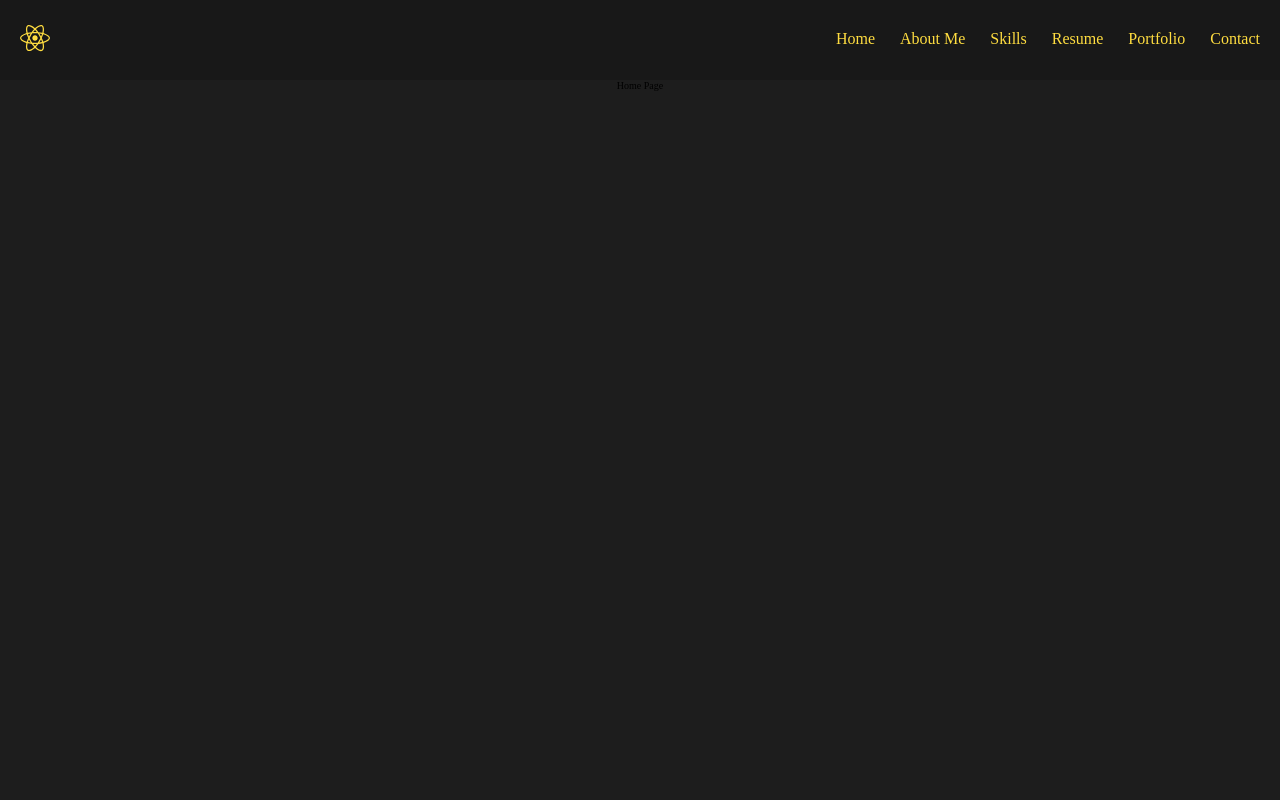
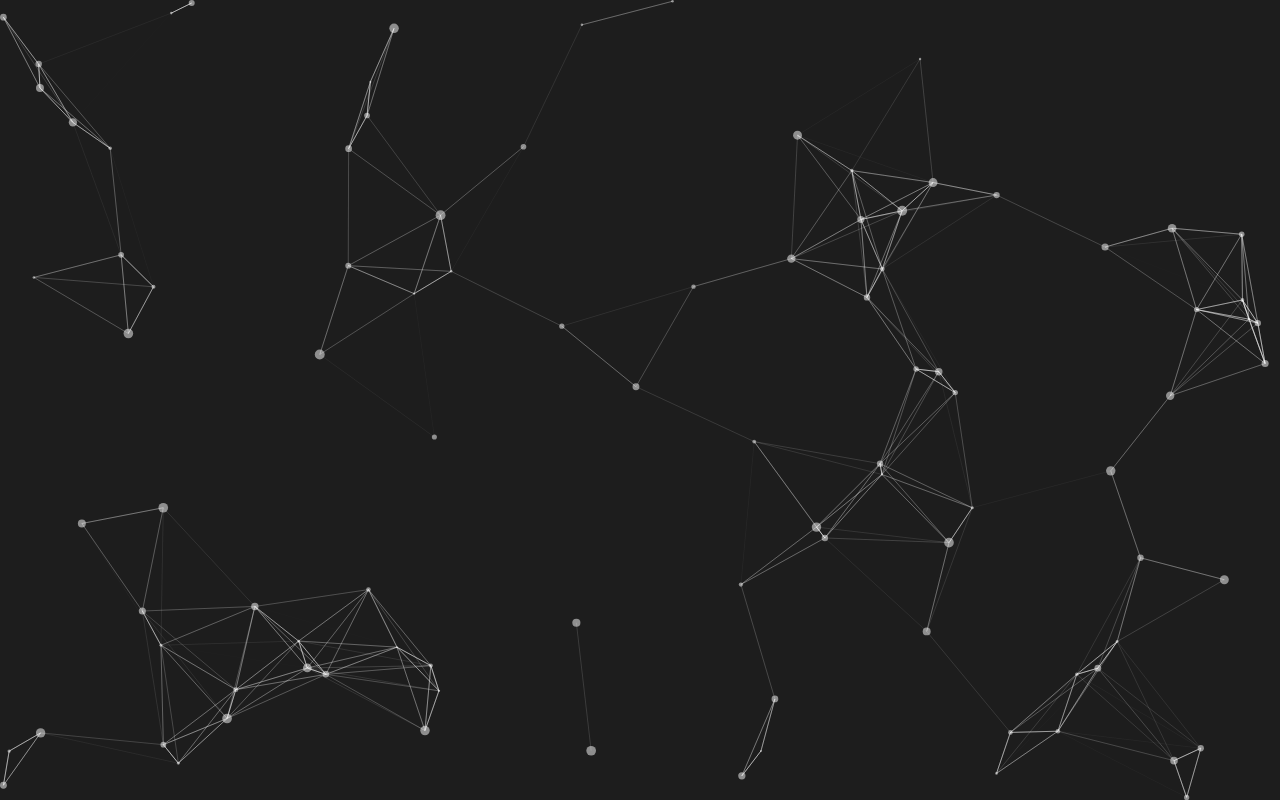
Before and after one commit to Md-Monirul-Islam/react-portfolio, a React (Create React App) app: page / in a window 1280 px wide. Built offline with nearby package versions, Linux system fonts and the light colour scheme.

Commit message:
successfully configure particles

```diff
--- a/src/App.js
+++ b/src/App.js
@@ -1,5 +1,7 @@
 import "./App.css";
 import { Routes, Route } from "react-router-dom";
+import Particles from "react-tsparticles";
+import { loadFull } from "tsparticles";
 import Home from "./containers/home/index";
 import About from "./containers/about";
 import Resume from "./containers/resume";
@@ -9,14 +11,90 @@
 import Navbar from "./components/navBar";
 
 function App() {
+  const particlesInit = async (main) => {
+    // Ensures the full tsparticles engine is loaded
+    await loadFull(main);
+  };
+
+  const particlesOptions = {
+    background: {
+      color: {
+        value: "#1d1d1d",
+      },
+    },
+    fpsLimit: 120,
+    interactivity: {
+      events: {
+        onClick: {
+          enable: true,
+          mode: "push",
+        },
+        onHover: {
+          enable: true,
+          mode: "repulse",
+        },
+        resize: true,
+      },
+      modes: {
+        push: {
+          quantity: 4,
+        },
+        repulse: {
+          distance: 200,
+          duration: 0.4,
+        },
+      },
+    },
+    particles: {
+      color: {
+        value: "#ffffff",
+      },
+      links: {
+        color: "#ffffff",
+        distance: 150,
+        enable: true,
+        opacity: 0.5,
+        width: 1,
+      },
+      move: {
+        direction: "none",
+        enable: true,
+        outModes: {
+          default: "bounce",
+        },
+        random: false,
+        speed: 6,
+        straight: false,
+      },
+      number: {
+        density: {
+          enable: true,
+          area: 800,
+        },
+        value: 80,
+      },
+      opacity: {
+        value: 0.5,
+      },
+      shape: {
+        type: "circle",
+      },
+      size: {
+        value: { min: 1, max: 5 },
+      },
+    },
+    detectRetina: true,
+  };
+
   return (
     <div className="App">
-      {/* particles js */}
+      {/* Particles js */}
+      <Particles id="particles" init={particlesInit} options={particlesOptions} />
 
-      {/* navbar */}
+      {/* Navbar */}
       <Navbar />
 
-      {/* main page content */}
+      {/* Main page content */}
       <Routes>
         <Route index path="/" element={<Home />} />
         <Route path="/about/" element={<About />} />
--- /dev/null
+++ b/src/utils/particles.js
@@ -0,0 +1 @@
+export default
```
Also changed, not shown: package.json (+5 -3 lines), 1 other file (tests, documents, lock files or other folders).
